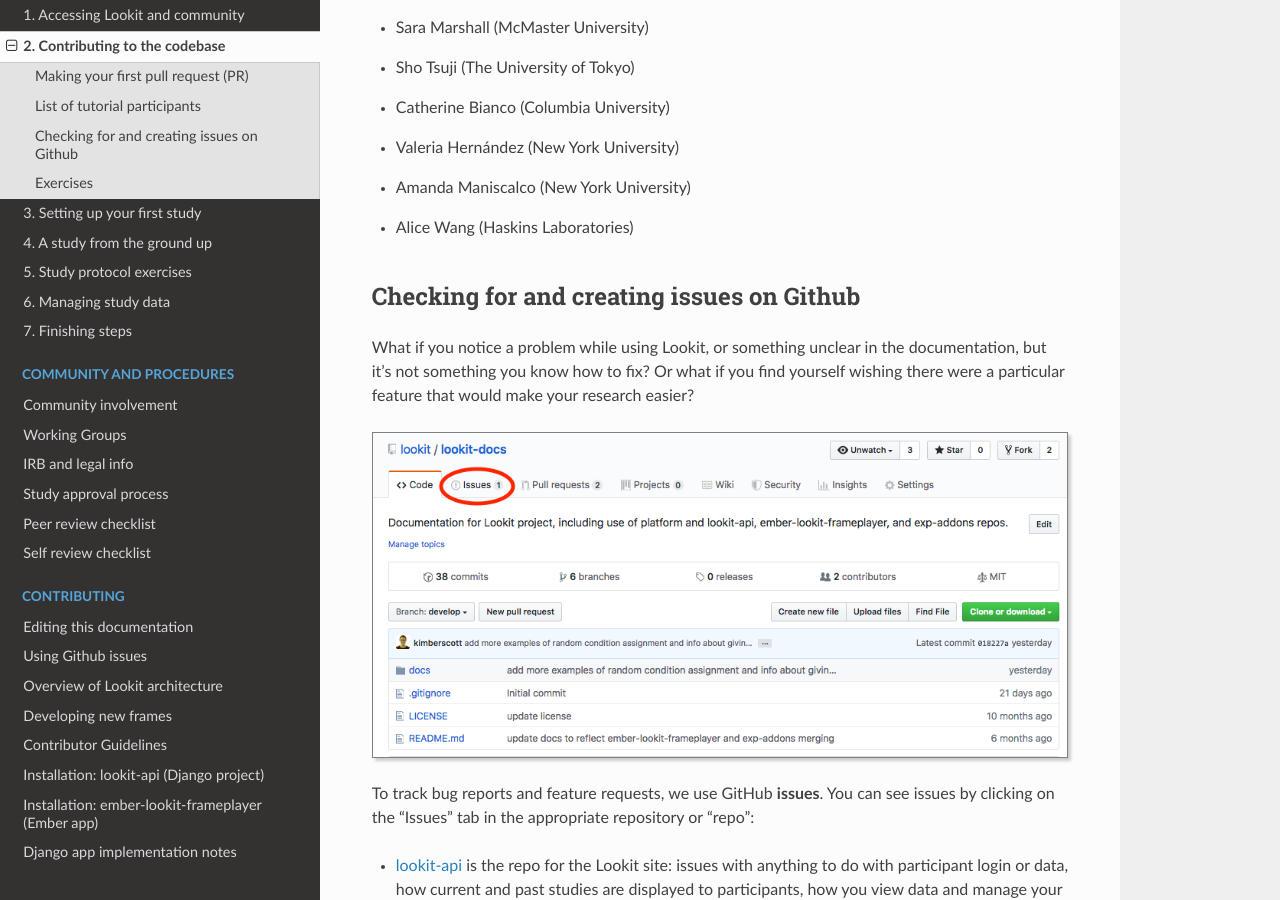
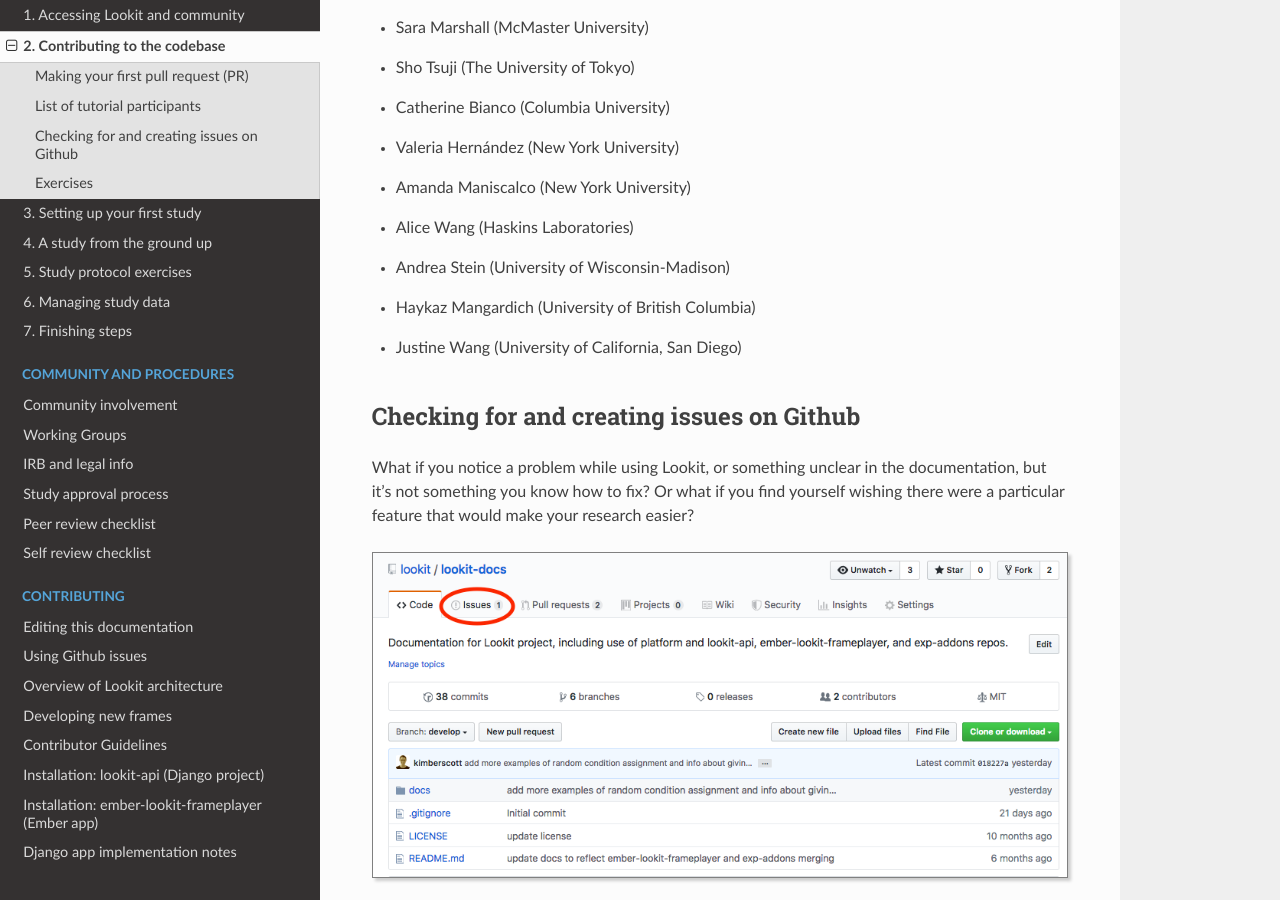
Before and after one commit to lookit/lookit-docs, a Sphinx documentation site: the page built from docs/source/tutorial-contributing.rst, in a window 1280 px wide and 900 px high, scrolled down 8993 px. Built offline with Sphinx 7.4.7 and the Read the Docs theme 2.0.0, drawn with Linux system fonts in a browser that asks for light colours.

Commit message:
merge recent tutorial participants

```diff
--- a/docs/source/tutorial-contributing.rst
+++ b/docs/source/tutorial-contributing.rst
@@ -188,6 +188,9 @@
 - Valeria Hernández (New York University)
 - Amanda Maniscalco (New York University)
 - Alice Wang (Haskins Laboratories)
+- Andrea Stein (University of Wisconsin-Madison)
+- Haykaz Mangardich (University of British Columbia)
+- Justine Wang (University of California, San Diego)
 
 .. _Github issues overview:
 
```
